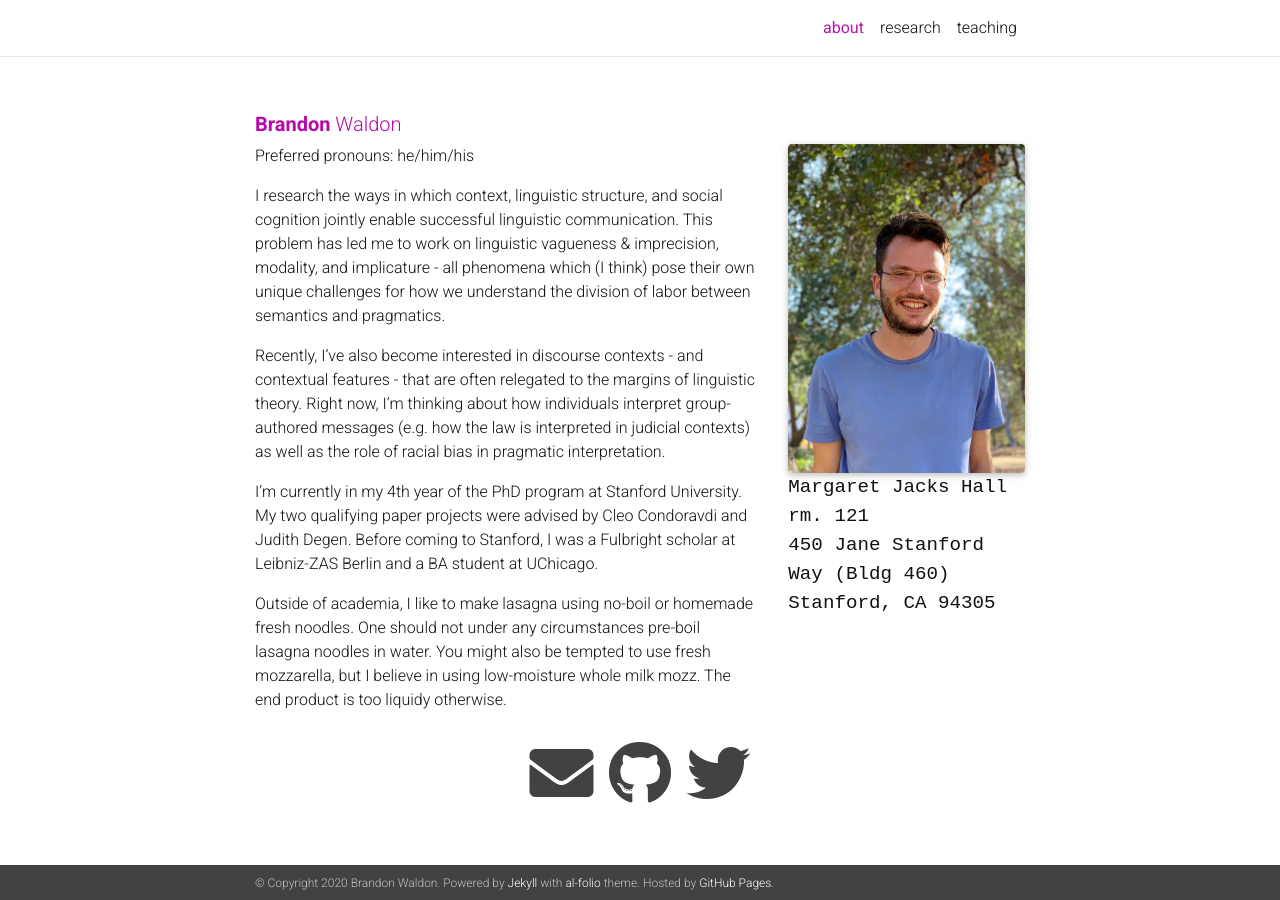
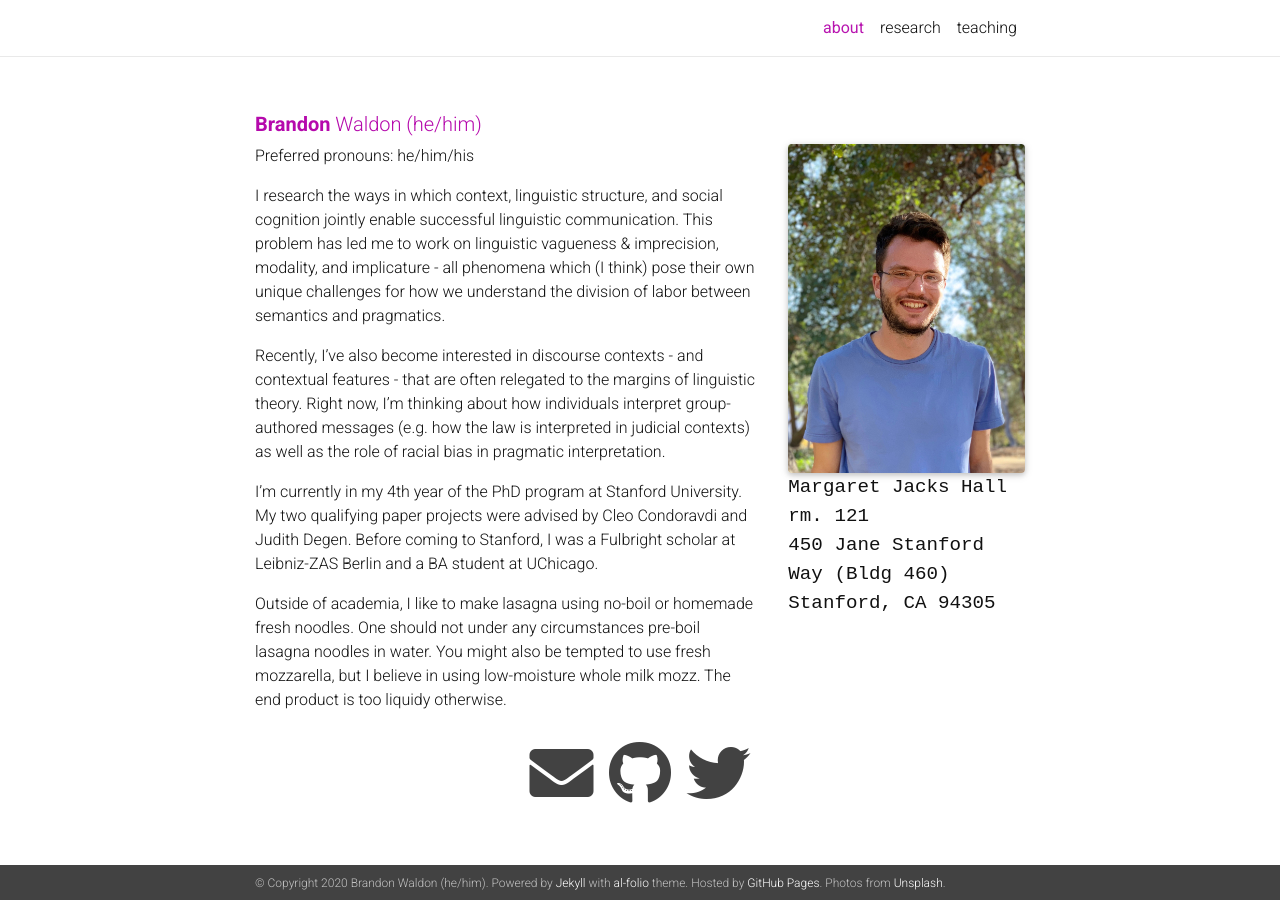
Before and after one commit to bwaldon/bwaldon.github.io-old, a Jekyll site: the page built from _pages/about.md, in a window 1280 px wide. Built offline with Jekyll 4.4.1, drawn with Linux system fonts in a browser that asks for light colours; nearby versions of some CDN libraries; a style sheet for code colours, icons or effects is not loaded.

```diff
--- a/_config.yml
+++ b/_config.yml
@@ -2,16 +2,17 @@
 # Site settings
 # -----------------------------------------------------------------------------
 
-title: Brandon Waldon
+title: Brandon Waldon (he/him)
 email: bwaldon@stanford.edu
 description: > # this means to ignore newlines until "url:"
   A simple, whitespace theme for academics. Based on [*folio](https://github.com/bogoli/-folio) design.
 footer_text: >
   Powered by <a href="http://jekyllrb.com/" target="_blank">Jekyll</a> with <a href="https://github.com/alshedivat/al-folio">al-folio</a> theme.
   Hosted by <a href="https://pages.github.com/" target="_blank">GitHub Pages</a>.
+  Photos from <a href="https://unsplash.com" target="_blank">Unsplash</a>.
 
 url:  # the base hostname & protocol for your site
-baseurl: /al-folio # the subpath of your site, e.g. /blog/
+baseurl: # /al-folio # the subpath of your site, e.g. /blog/
 last_updated: false # set to true if you want to display last updated in the footer
 
 # -----------------------------------------------------------------------------
```
